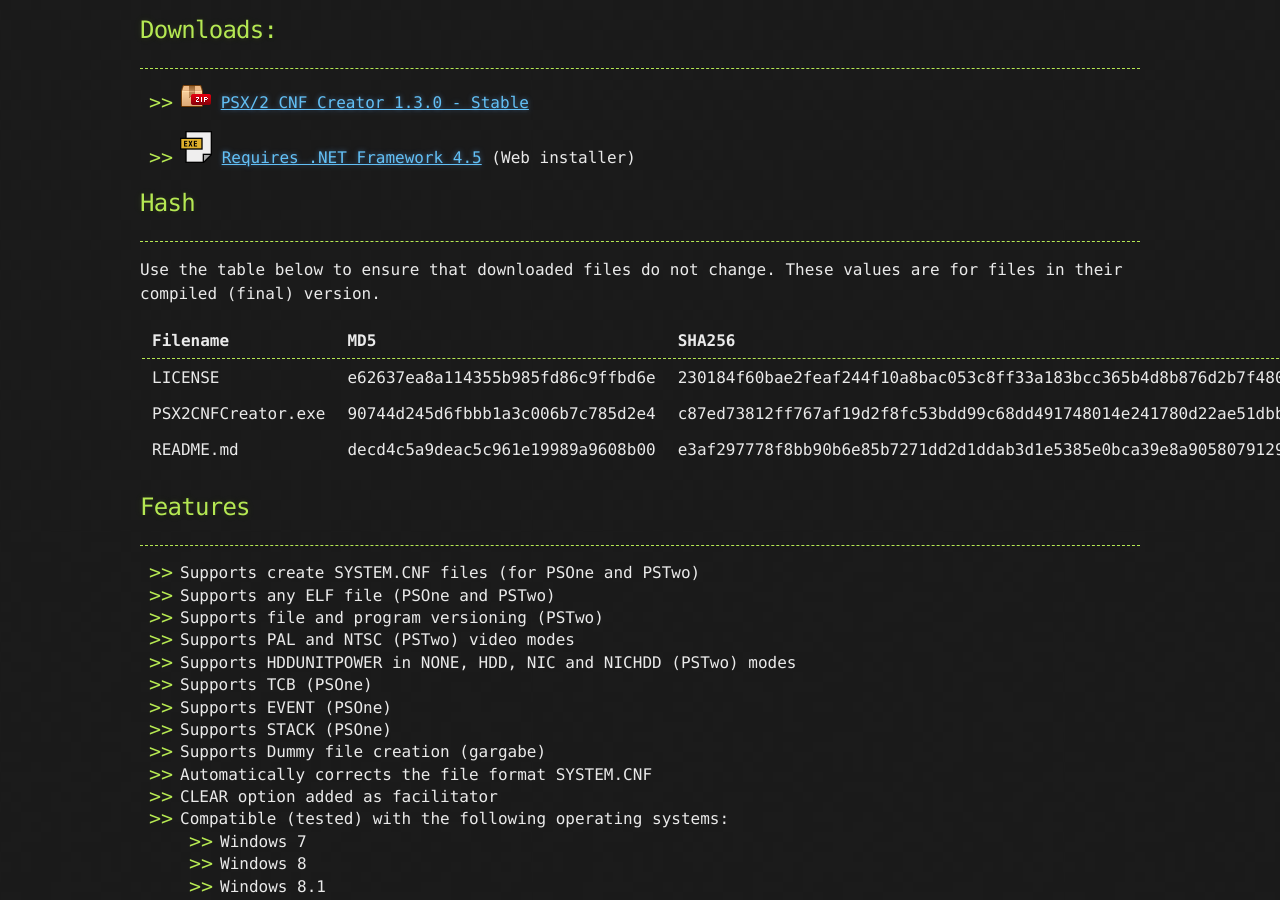
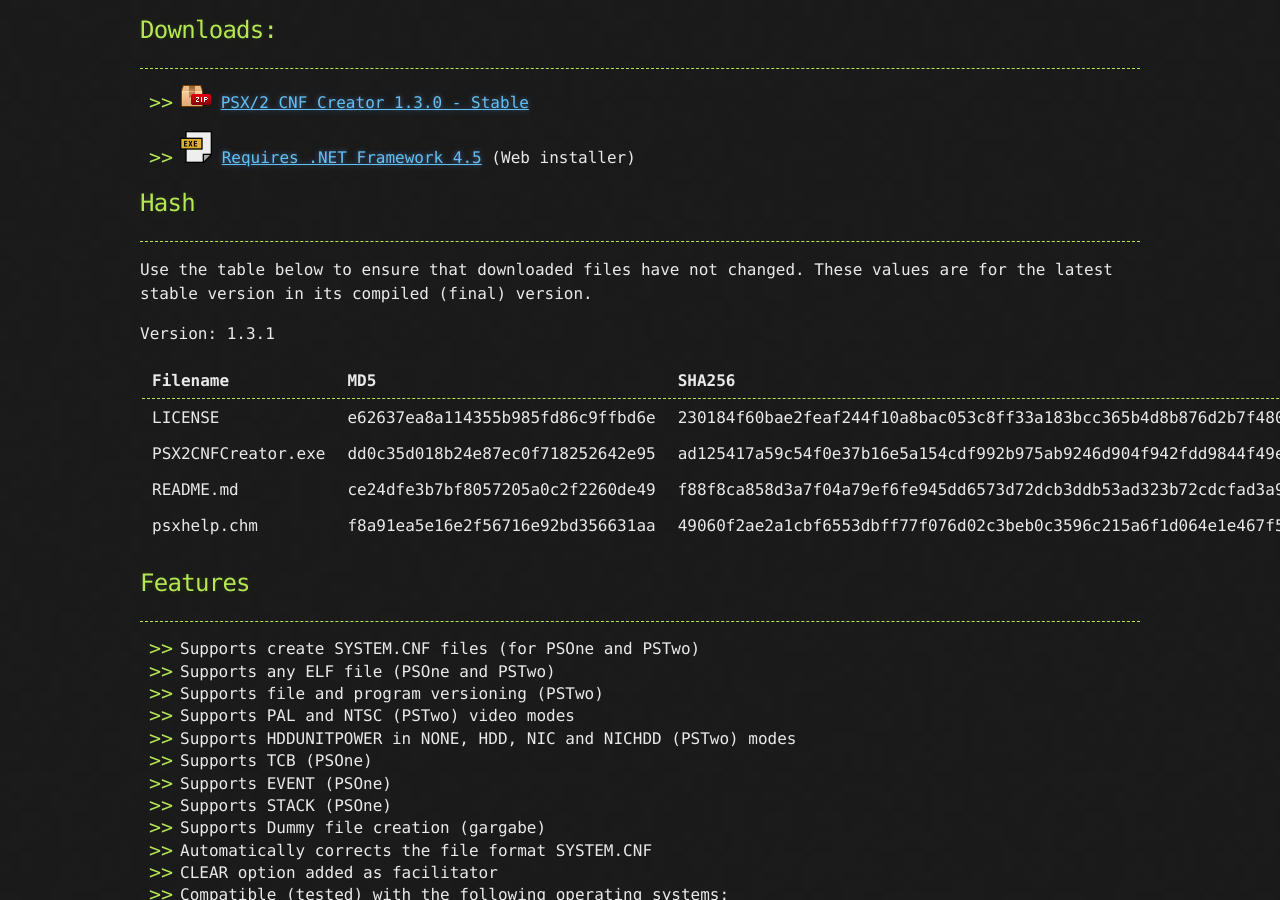
Before and after one commit to AxionDrak/axiondrak.github.io, a Jekyll site: the page built from psx-cnf.md, in a window 1280 px wide and 900 px high, scrolled down 1065 px. Built offline with Jekyll 4.4.1, drawn with Linux system fonts in a browser that asks for light colours; our own code applies the rules of GitHub Pages for plain Markdown files.

Commit message:
Update psx-cnf.md

```diff
--- a/psx-cnf.md
+++ b/psx-cnf.md
@@ -22,13 +22,16 @@ layout: default
 
 ## Hash
 * * *
-Use the table below to ensure that downloaded files do not change. These values are for files in their compiled (final) version.
+Use the table below to ensure that downloaded files have not changed. These values are for the latest stable version in its compiled (final) version.
+
+Version: 1.3.1
 
 | Filename           | MD5                              | SHA256                                                           |
 |:-------------------|:---------------------------------|:---------------------------------------------------------------- |
 | LICENSE            | e62637ea8a114355b985fd86c9ffbd6e | 230184f60bae2feaf244f10a8bac053c8ff33a183bcc365b4d8b876d2b7f4809 |
-| PSX2CNFCreator.exe | 90744d245d6fbbb1a3c006b7c785d2e4 | c87ed73812ff767af19d2f8fc53bdd99c68dd491748014e241780d22ae51dbbf |
-| README.md          | decd4c5a9deac5c961e19989a9608b00 | e3af297778f8bb90b6e85b7271dd2d1ddab3d1e5385e0bca39e8a9058079129e |
+| PSX2CNFCreator.exe | dd0c35d018b24e87ec0f718252642e95 | ad125417a59c54f0e37b16e5a154cdf992b975ab9246d904f942fdd9844f49e9 |
+| README.md          | ce24dfe3b7bf8057205a0c2f2260de49 | f88f8ca858d3a7f04a79ef6fe945dd6573d72dcb3ddb53ad323b72cdcfad3a98 |
+| psxhelp.chm        | f8a91ea5e16e2f56716e92bd356631aa | 49060f2ae2a1cbf6553dbff77f076d02c3beb0c3596c215a6f1d064e1e467f5d |
 
 ## Features
 * * *
```
